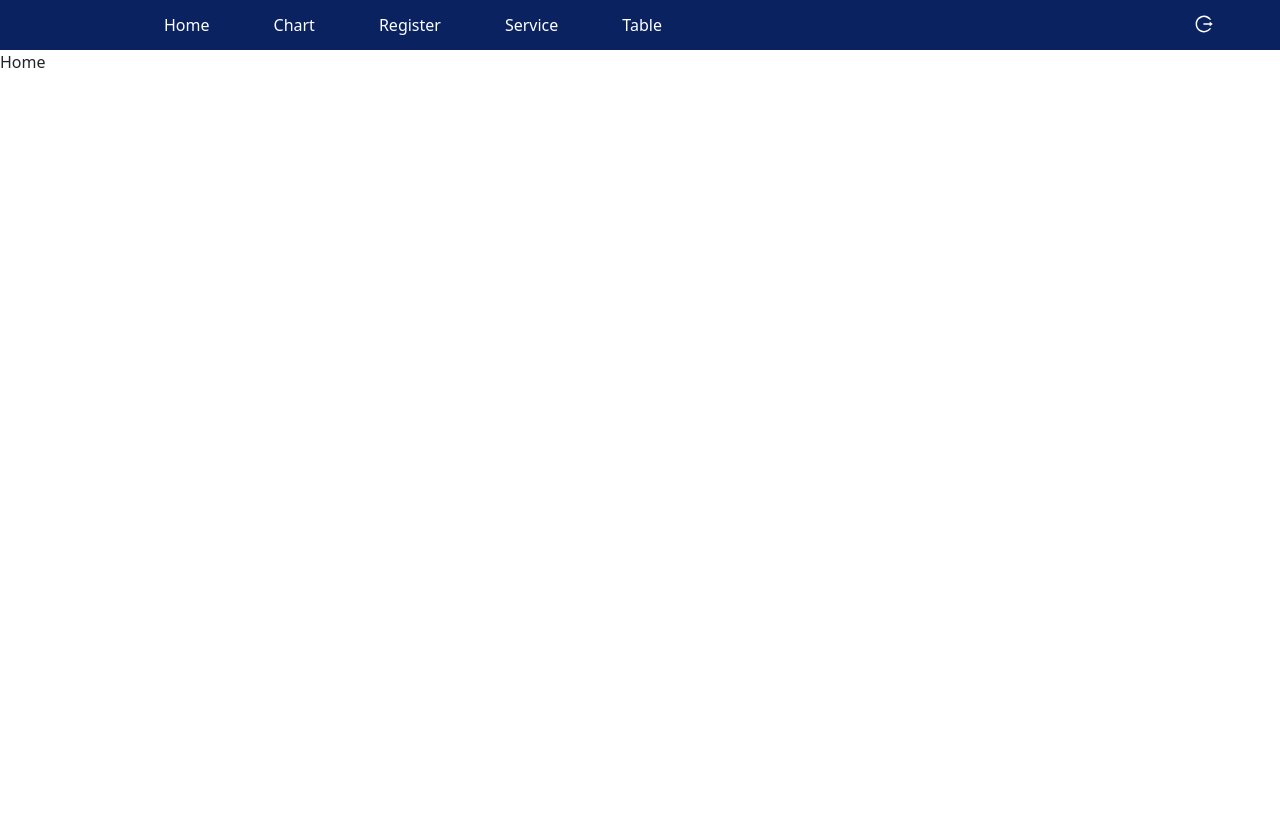
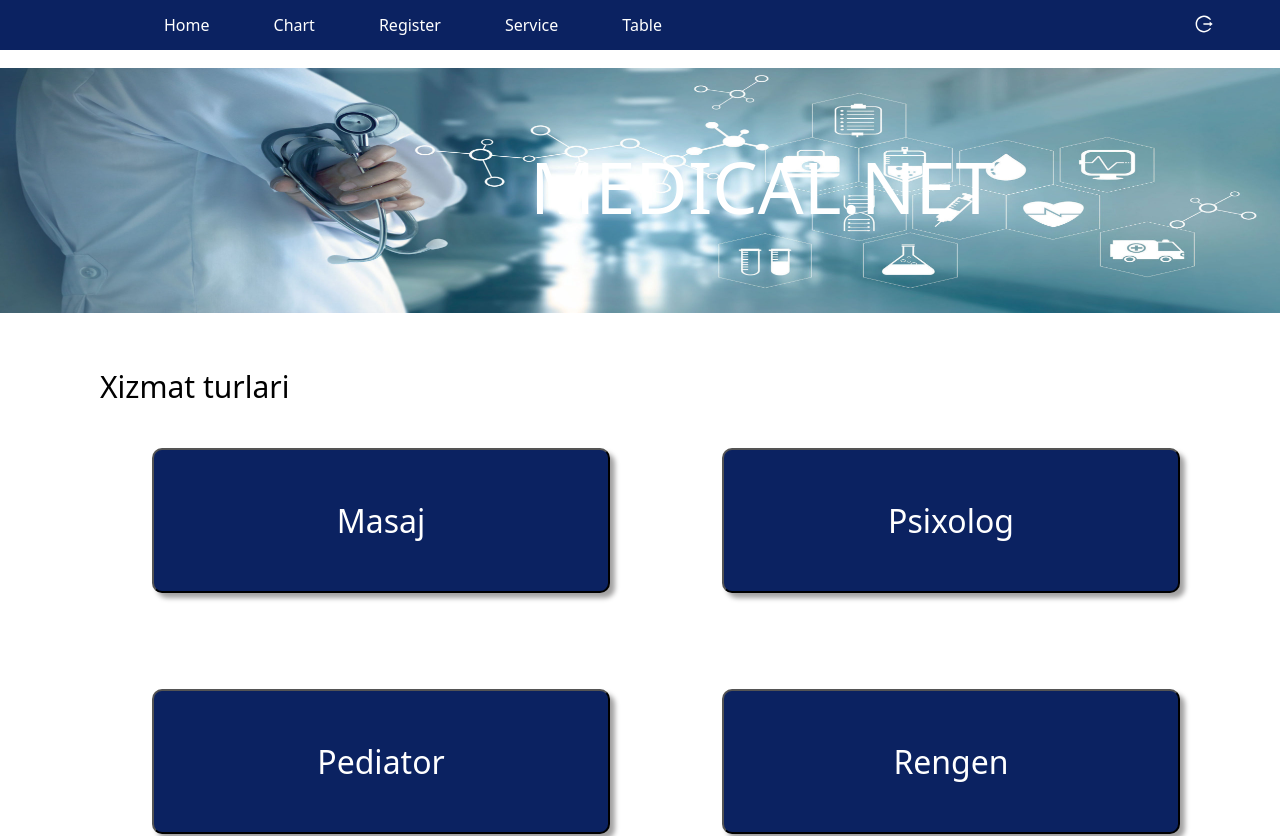
Before and after one commit to Muhammadiy93/react_project2, a React (Create React App) app: page / in a window 1280 px wide. Shown: the top 836 px of the page. Before the commit the page ends 800 px from the top, so only its background shows below. Built offline with nearby package versions, Linux system fonts and the light colour scheme.

Commit message:
Home page qoshildi

```diff
--- a/src/App.js
+++ b/src/App.js
@@ -1,11 +1,12 @@
 import Approuter from "./router/Approuter";
 import { BrowserRouter } from "react-router-dom";
+import Home from "./view/home/Home";
 
 function App() {
   return (
     <>
       <BrowserRouter>
-        <Approuter/>
+        <Approuter />
       </BrowserRouter>
     </>
   );
--- /dev/null
+++ b/src/components/home_button/index.jsx
@@ -0,0 +1,8 @@
+function Button(props){
+    return(
+        <>
+            <button className='p-3  text-white fs-2 home_button my-4'>{props.name}</button>
+        </>
+    )
+}
+export default Button
--- a/src/view/home/Home.css
+++ b/src/view/home/Home.css
@@ -0,0 +1,37 @@
+.home_img {
+    width: 100%;
+    height: 245px;
+    margin-top: 18px;
+}
+
+.home_h4 {
+    margin-left: 530px;
+    margin-top: -170px;
+    font-size: 72px;
+    color: #FFFFFF;
+}
+
+.home_h5 {
+    width: 213px;
+    height: 47px;
+    font-size: 30px;
+    margin-left: 100px;
+    margin-top: 140px;
+    color: #000000;
+}
+
+.home_button {
+    width: 458px;
+    height: 145px;
+    margin-left: 70px;
+    top: 110px;
+    border-radius: 10px;
+    background-color: #0B2261;
+    box-shadow: 5px 5px 5px #a3a2a2;
+}
+
+.home_h2 {
+    margin-top: 152px;
+    margin-left: 580px;
+    font-size: 14px;
+}
--- a/src/view/home/Home.js
+++ /dev/null
@@ -1,10 +0,0 @@
-import './Home.css'
-import React from 'react'
-
-function Home() {
-  return (
-    <div>Home</div>
-  )
-}
-
-export default Home
--- /dev/null
+++ b/src/view/home/Home.jsx
@@ -0,0 +1,69 @@
+import './Home.css'
+import React from 'react'
+import Rasim1 from './medical.png'
+import Button from '../../components/home_button'
+
+function Home(props) {
+  let arr = [
+    {
+      id: 1,
+      title: "Masaj"
+    },
+    {
+      id: 2,
+      title: "Psixolog"
+    },
+    {
+      id: 3,
+      title: "Pediator"
+    },
+    {
+      id: 4,
+      title: "Rengen"
+    },
+    {
+      id: 5,
+      title: "UZI"
+    },
+    {
+      id: 6,
+      title: "EKG"
+    },
+    {
+      id: 7,
+      title: "Genikolog"
+    },
+    {
+      id: 8,
+      title: "Lor"
+    },
+  ]
+  return (
+    <div>
+      <div>
+        <img src={Rasim1} alt="" className='home_img' />
+        <h4 className='home_h4'>MEDICAL.NET</h4>
+      </div>
+      <div>
+        <h3 className='home_h5'>Xizmat turlari</h3>
+        <div class="container justify-content-center ">
+          <div class="row gy-5 ">
+              {
+                arr.map((elem, index) => {
+                  return(
+                    <div className="col-md-6" key={index}>
+                      <Button name={elem.title}/>
+                    </div>
+                  )
+                })
+              }
+
+          </div>
+        </div>
+      </div>
+      <h2 className='home_h2'>This web site MEDICAL.NET Copyright 2020-2021</h2>
+    </div>
+  )
+}
+
+export default Home
```
Also changed, not shown: src/view/home/medical.png (added), 1 other file (tests, documents, lock files or other folders).
